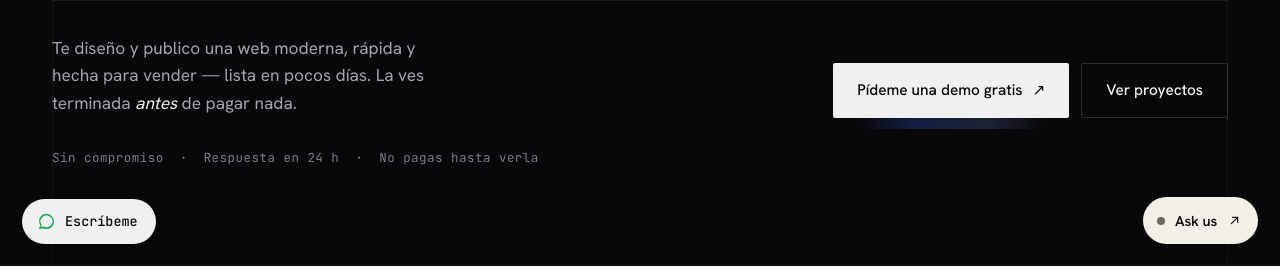
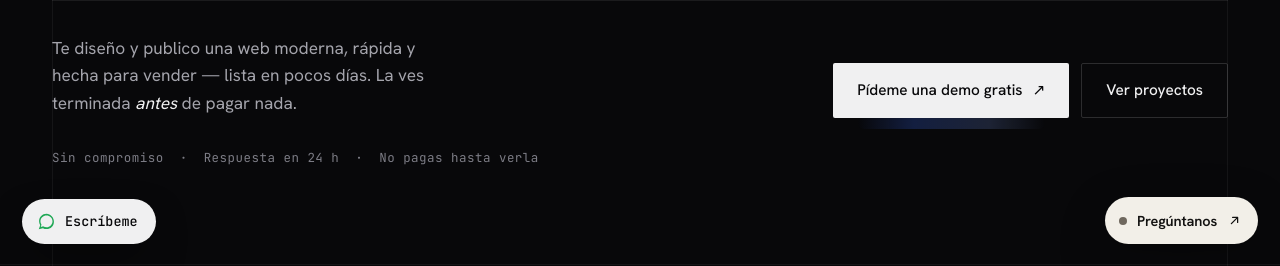
Before and after one commit to adriianshaw-sketch/adrian-web, a plain HTML site: page index.html in a window 1280 px wide. Both pictures are taken after a click on the button "ES". Shown: the part 534-800 px from the top of the page. Drawn offline with nearby package versions, Linux system fonts and the light colour scheme; no server answers.

Commit message:
Auditoria: i18n de las tarjetas 'En vivo' + chatbot reactivo al idioma
- Los rotulos de las tarjetas En vivo estaban a fuego en espanol: en EN se
  quedaban como 'Restaurante · Barcelona'. Ahora data-i18n live.t1/t2/t3 (ES+EN).
- Chatbot: solo leia <html lang> AL CARGAR, asi que al pulsar EN el panel seguia
  en espanol ('Preguntanos' sobre una pagina en ingles). Nuevo applyLocale() +
  MutationObserver sobre lang: FAB, placeholder, aria, pie y chips se reescriben.
- Los chips de sugerencia ahora envian su etiqueta ACTUAL (no la capturada).
- loader.js?v=7 para romper cache.

Co-Authored-By: Claude Opus 4.8 <noreply@anthropic.com>

```diff
--- a/chatbot-widget/widget.js
+++ b/chatbot-widget/widget.js
@@ -780,6 +780,7 @@
       if (e.key === 'Escape' && state.open) close();
     });
     panel.addEventListener('keydown', trapFocus);
+    watchLocale();   // sigue los cambios de <html lang> del selector ES/EN de la web
     if (window.visualViewport) {
       window.visualViewport.addEventListener('resize', syncViewport);
       window.visualViewport.addEventListener('scroll', syncViewport);
@@ -935,7 +936,9 @@
     T.sugg.forEach(function (q) {
       var s = el('button', 'cbw-sug'); s.type = 'button'; s.textContent = q;
       s.addEventListener('click', function () {
-        wrap.remove(); els.field.value = q; onSend();
+        // Se lee la etiqueta ACTUAL (no la capturada): si la web cambia de idioma,
+        // el chip ya se ha reescrito y debe enviarse la pregunta en ese idioma.
+        wrap.remove(); els.field.value = this.textContent; onSend();
       });
       wrap.appendChild(s);
     });
@@ -985,6 +988,37 @@
     } else {
       els.statusLabel.textContent = T.online;
     }
+  }
+
+  /* La web puede cambiar de idioma DESPUÉS de que cargue el widget (selector ES/EN).
+     Sin esto, el panel se quedaba en el idioma inicial mientras la página ya estaba
+     en el otro (p.ej. "Pregúntanos" en una página en inglés) — incumple la norma
+     bilingüe. Se reaplican los textos estáticos; el historial de la charla no se toca. */
+  function applyLocale() {
+    var nuevo = detectLocale();
+    if (nuevo === LOCALE) return;
+    LOCALE = nuevo;
+    T = I18N[LOCALE] || I18N.es;
+    if (!els.root) return;
+    var q = function (sel) { return els.root.querySelector(sel); };
+    var lbl = q('.cbw-launch-label'); if (lbl) lbl.textContent = T.ask;
+    if (els.panel) els.panel.setAttribute('aria-label', T.dialog);
+    if (els.field) { els.field.setAttribute('placeholder', T.placeholder); els.field.setAttribute('aria-label', T.placeholder); }
+    if (els.send) els.send.setAttribute('aria-label', T.send);
+    var x = q('.cbw-x'); if (x) x.setAttribute('aria-label', T.close);
+    var foot = q('.cbw-foot'); if (foot) foot.textContent = T.credit;
+    var chips = els.root.querySelectorAll('.cbw-sug');
+    if (chips.length === T.sugg.length) {
+      for (var i = 0; i < chips.length; i++) chips[i].textContent = T.sugg[i];
+    }
+    applyBusinessToHeader(state.biz);
+  }
+
+  function watchLocale() {
+    if (!('MutationObserver' in window)) return;
+    new MutationObserver(applyLocale).observe(document.documentElement, {
+      attributes: true, attributeFilter: ['lang']
+    });
   }
 
   function onSend() {
--- a/index.html
+++ b/index.html
@@ -299,17 +299,17 @@
         </header>
         <div class="live__grid">
           <a class="live__card" data-reveal href="https://almadraba.adrianwebs.com" target="_blank" rel="noopener noreferrer">
-            <span class="live__type mono">Restaurante · Barcelona</span>
+            <span class="live__type mono" data-i18n="live.t1">Restaurante · Barcelona</span>
             <span class="live__name">Almadraba</span>
             <span class="live__go mono"><span data-i18n="live.go">Visitar la web</span> <span class="live__arrow" aria-hidden="true">↗</span></span>
           </a>
           <a class="live__card" data-reveal href="https://trama.adrianwebs.com" target="_blank" rel="noopener noreferrer">
-            <span class="live__type mono">Concept store · Málaga</span>
+            <span class="live__type mono" data-i18n="live.t2">Concept store · Málaga</span>
             <span class="live__name">Trama</span>
             <span class="live__go mono"><span data-i18n="live.go">Visitar la web</span> <span class="live__arrow" aria-hidden="true">↗</span></span>
           </a>
           <a class="live__card" data-reveal href="https://soulcafe.adrianwebs.com" target="_blank" rel="noopener noreferrer">
-            <span class="live__type mono">Café bar · Benidorm</span>
+            <span class="live__type mono" data-i18n="live.t3">Café bar · Benidorm</span>
             <span class="live__name">Soul Café</span>
             <span class="live__go mono"><span data-i18n="live.go">Visitar la web</span> <span class="live__arrow" aria-hidden="true">↗</span></span>
           </a>
@@ -549,7 +549,7 @@
   </a>
 
   <script>
-  (function(){var k="AQ.Ab8RN6JKNUPJpuWpehZXq"+"_T-u5r1nHBWsRkPQXDXNG-lOkAPYQ";var s=document.createElement("script");s.src="chatbot-widget/loader.js?v=6";s.setAttribute("data-gemini-key",k);document.body.appendChild(s);})();
+  (function(){var k="AQ.Ab8RN6JKNUPJpuWpehZXq"+"_T-u5r1nHBWsRkPQXDXNG-lOkAPYQ";var s=document.createElement("script");s.src="chatbot-widget/loader.js?v=7";s.setAttribute("data-gemini-key",k);document.body.appendChild(s);})();
   </script>
 </body>
 </html>
--- a/script.js
+++ b/script.js
@@ -62,6 +62,9 @@ var AW = (function () {
       'live.title': 'Webs ya publicadas.<br>Míralas funcionando.',
       'live.note': 'Proyectos reales, online ahora mismo. Ábrelos y navégalos tú.',
       'live.go': 'Visitar la web',
+      'live.t1': 'Restaurante · Barcelona',
+      'live.t2': 'Concept store · Málaga',
+      'live.t3': 'Café bar · Benidorm',
       'case.cta': '→ Quiero una web así para mi negocio',
 
       'c1.imgAlt': 'Interior del restaurante Brasa',
@@ -235,6 +238,9 @@ var AW = (function () {
       'live.title': 'Websites already live.<br>See them in action.',
       'live.note': 'Real projects, online right now. Open them and explore.',
       'live.go': 'Visit the site',
+      'live.t1': 'Restaurant · Barcelona',
+      'live.t2': 'Concept store · Málaga',
+      'live.t3': 'Café bar · Benidorm',
       'case.cta': '→ I want a site like this for my business',
 
       'c1.imgAlt': 'Inside the Brasa restaurant',
```
Also changed, not shown: legal.html (+1 -1 lines).
